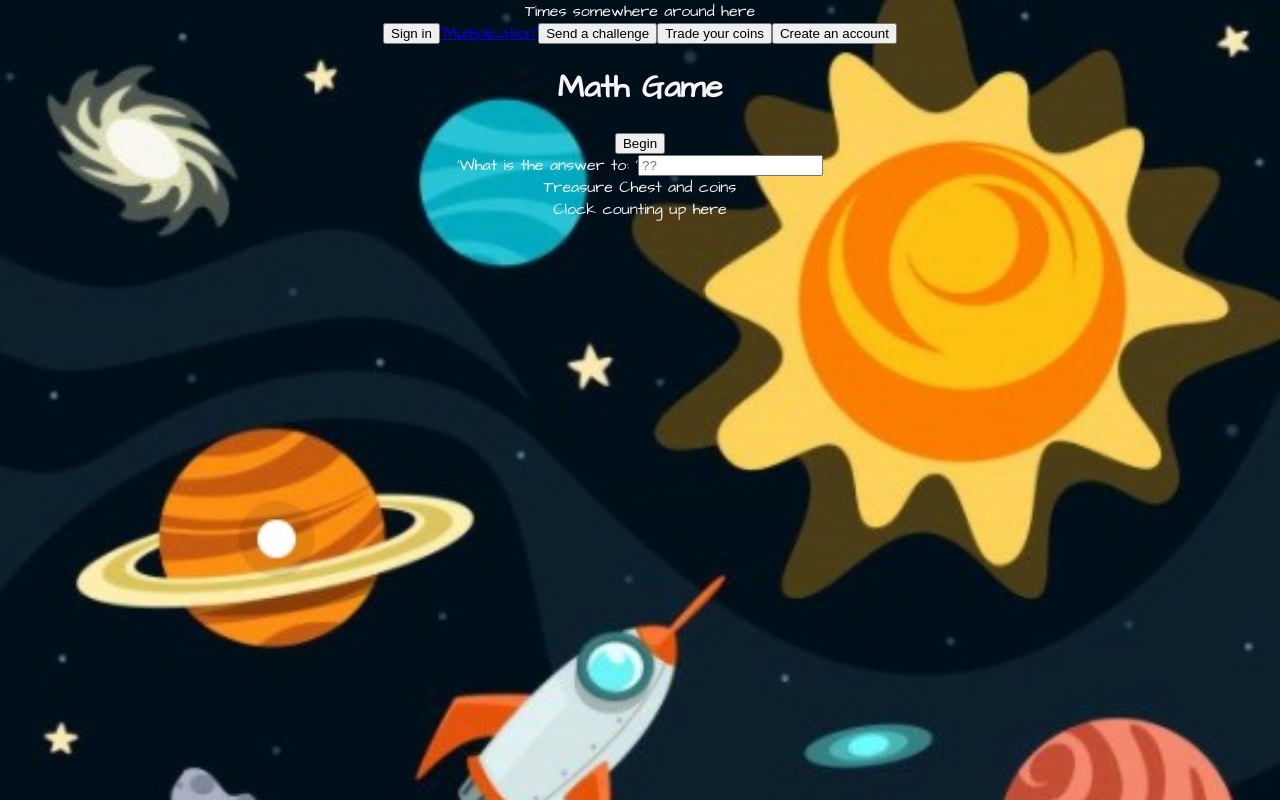
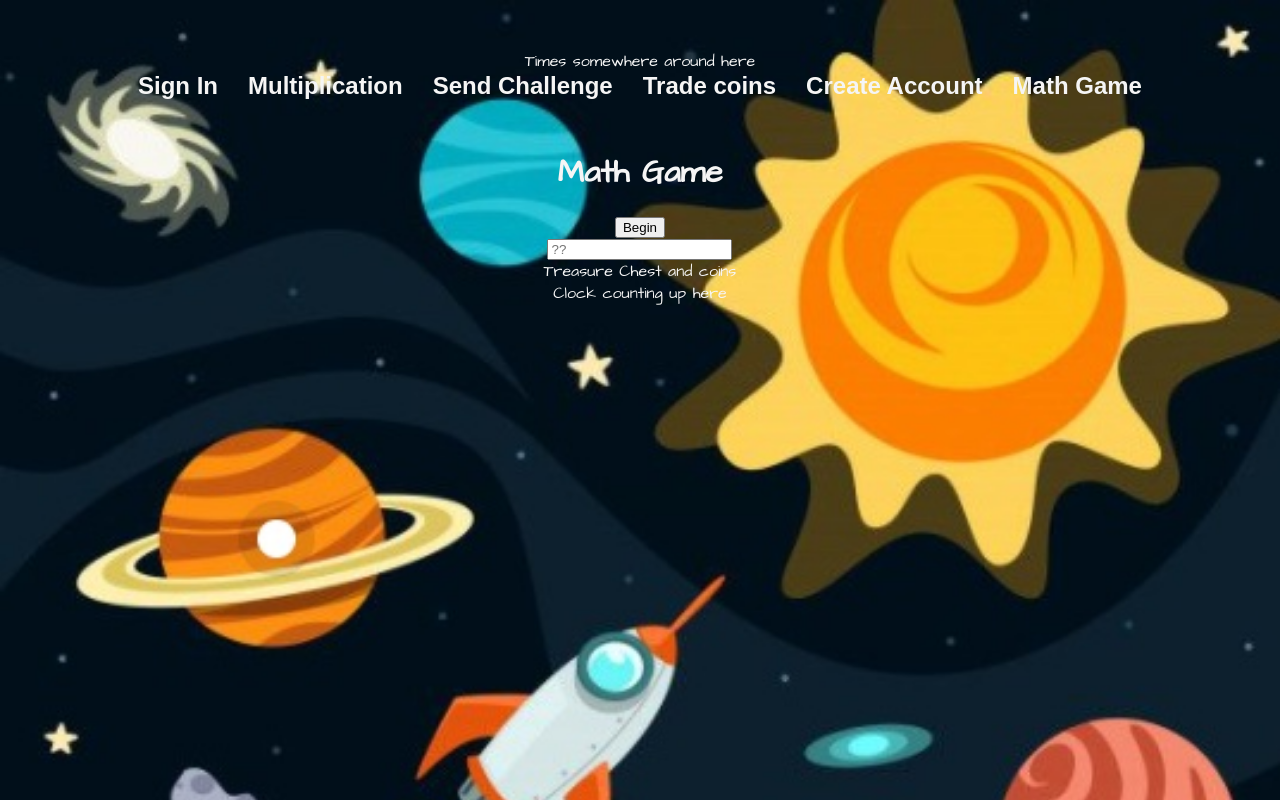
Before and after one commit to MaiteArp/pinnacle-frontend, a React (Create React App) app: page / in a window 1280 px wide. Built offline with nearby package versions, Linux system fonts and the light colour scheme.

Commit message:
adds charts and component to display question

```diff
--- a/src/App.css
+++ b/src/App.css
@@ -1,5 +1,5 @@
 
-@import url('https://fonts.googleapis.com/css2?family=Architects+Daughter&display=swap');
+/* @import url('https://fonts.googleapis.com/css2?family=Architects+Daughter&display=swap');
 
 
 .App {
@@ -23,4 +23,4 @@ body {
 h1 {
   font-family: 'Architects Daughter';
   color: whitesmoke;
-}
+} */
--- a/src/Pages/Challenge.tsx
+++ b/src/Pages/Challenge.tsx
@@ -1,3 +1,28 @@
-//something here too
 import * as React from 'react';
-import { Link, RouteComponentProps } from 'react-router-dom';
+import { RouteComponentProps, withRouter } from 'react-router';
+import { Link } from 'react-router-dom';
+
+//import Title from '~/Components/Title'; // what would this be?
+
+interface Props extends RouteComponentProps {}
+
+const Challenge = ({ history }: Props) => {
+    return (
+    <div>
+        <nav>
+        <Link to="/SignIn">Sign in</Link>
+        <Link to="/Multiplication">Multiplication</Link>
+        <Link to="Challenge">Challenge</Link>
+        <Link to="/TradeCoins">Trade coins</Link>
+        <Link to="/CreateAccount">Create account</Link>
+        <Link to='/'>Math Game</Link>
+        </nav>
+
+        <div>
+            Send a challenge button with input field for recepient
+        </div>
+    </div> //I want this to be buttons
+    );
+};
+
+export default Challenge;
--- a/src/Pages/CreateAccount.tsx
+++ b/src/Pages/CreateAccount.tsx
@@ -1,2 +1,28 @@
 import * as React from 'react';
-import { Link, RouteComponentProps } from 'react-router-dom';
+import { RouteComponentProps, withRouter } from 'react-router';
+import { Link } from 'react-router-dom';
+
+//import Title from '~/Components/Title'; // what would this be?
+
+interface Props extends RouteComponentProps {}
+
+const CreateAccount = ({ history }: Props) => {
+    return (
+    <div>
+        <nav>
+        <Link to="/SignIn">Sign in</Link>
+        <Link to="/Multiplication">Multiplication</Link>
+        <Link to="/Challenge">Challenge</Link>
+        <Link to="/TradeCoins">Trade coins</Link>
+        <Link to="CreateAccount">Create account</Link>
+        <Link to='/'>Math Game</Link>
+        </nav>
+
+        <div>
+            Creating an account fields
+        </div>
+    </div> //I want this to be buttons
+    );
+};
+
+export default CreateAccount;
--- a/src/Pages/Home.tsx
+++ b/src/Pages/Home.tsx
@@ -2,12 +2,11 @@ import React, { KeyboardEvent, useState } from 'react';
 import { RouteComponentProps, withRouter } from 'react-router';
 import { Link } from 'react-router-dom';
 
+import Question from "../components/Question"
 import BestTime from "../components/BestTime"
-import Question from "../components/Question"
 import Treasure from "../components/Treasure"
 import Clock from "../components/Clock"
 
-//import Title from '~/Components/Title'; // what would this be?
 
 interface Props extends RouteComponentProps {}
 
@@ -15,20 +14,6 @@ const QUESTION_TOTAL = 10;
 
 
 const Home = ({ history }: Props) => {
-  const startGame = () => {
-    setLoading(true);
-    setGameOver(false);
-    newQuestion();
-  };
-
-  const newQuestion = () => {
-    let multipleA = Math.floor(Math.random() * (12 + 1));//random integer from 0 to 12
-    let multipleB = Math.floor(Math.random() * (12 + 1));// random integer from 0 to 12
-    let correctAnswer = multipleA * multipleB
-    console.log('this is the correct answer', correctAnswer);
-    setAnswer(correctAnswer) // I was missing this part that overrides the intial value
-  };//function to randomize numbers and multiply them
-
 
     const [loading, setLoading] = useState(false);// not sure I need this ...
     const [answer, setAnswer] = useState(0); // answer is the answer to the multiplication question ...
@@ -36,36 +21,62 @@ const Home = ({ history }: Props) => {
     const [userAnswer, setUserAnswers] = useState(0);
     const [coins, setCoins] = useState(0);
     const [gameOver, setGameOver] = useState(true);
-  const [multipleA, setMultipleA] = useState();// need one for each number so we can show it
-  const [multipleB, setMultipleB] = useState();
+    const [multipleA, setMultipleA] = useState(0);// need one for each number so we can show it
+    const [multipleB, setMultipleB] = useState(0);
+    const [finalAnswer, setFinalAnswer] = useState(false);
+    const [hasResponse, setHasResponse] = useState(false);
+
+    const startGame = () => {
+        setLoading(true);
+        setGameOver(false);
+        newQuestion();
+    };
+
+    //function to randomize numbers and multiply them
+    const newQuestion = () => {
+        let multipleA:number = Math.floor(Math.random() * (12 + 1));//random integer from 0 to 12
+        let multipleB:number = Math.floor(Math.random() * (12 + 1));// random integer from 0 to 12
+        let correctAnswer = multipleA * multipleB
+        console.log('this is the correct answer', correctAnswer);
+        setMultipleA(multipleA);
+        setMultipleB(multipleB);
+        setAnswer(correctAnswer); // I was missing this part that overrides the intial value
+    };
+
+
+    // had state here before
 
 
     //useEffect bits?
     const handleSubmit = (e: KeyboardEvent<HTMLInputElement>) => {
-    //console.log('answer', answer)
         if (e.code === "Enter" || e.code === "NumpadEnter") {
             e.preventDefault();
             console.log('we are submitting something');
             let data = e.currentTarget.value;
             checkAnswer(Number(data));
+            let hasResponse = true;
+            setHasResponse(hasResponse);
             console.log('the number I typed' , e.currentTarget.value);
-      e.currentTarget.value = ""; //input re-sets to '??'
+            e.currentTarget.value = ""; //makes input re-set to '??'
         }
     };
 
     const checkAnswer = (userAnswer: number) => {
         //answer comes from state
+        let finalAnswer = false;
         if (answer === userAnswer) {
-      console.log("yay! correct answer");
+            finalAnswer = true;
+
             setUserAnswers(userAnswer + 1);
             setCoins(coins + 10); //updates coins
             nextQuestion(); // adds one to the set of ten questions
-      newQuestion(); // call func to make a new question
+            newQuestion(); // calls function to make a new question
         } else {
-      console.log("try again");
+
             setUserAnswers(userAnswer + 1);
         }
-    console.log('answer', answer, 'and user answer', userAnswer)
+        setFinalAnswer(finalAnswer);
+
     }; //if input equals answer. Great!-(QUESTION_TOTAL);
 
 
@@ -88,12 +99,13 @@ const Home = ({ history }: Props) => {
                     Times somewhere around here
                 </div>
 
-          <nav>
-            <button> Sign in </button>
-            <Link to='/Multiplication'>"Multiplication"</Link>
-            <button>Send a challenge</button>
-            <button>Trade your coins</button>
-            <button>Create an account</button>
+                <nav className='pages'>
+                    <Link to='/SignIn'>Sign In</Link>
+                    <Link to='/Multiplication'>Multiplication</Link>
+                    <Link to='/Challenge'>Send Challenge</Link>
+                    <Link to='/TradeCoins'>Trade coins</Link>
+                    <Link to='/CreateAccount'>Create Account</Link>
+                    <Link to='/'>Math Game</Link>
                 </nav>
             </div>
         </header>
@@ -107,7 +119,7 @@ const Home = ({ history }: Props) => {
             ) : null}
 
             <section>
-            'What is the answer to: '
+                {!gameOver ? ( <Question multipleA={multipleA} multipleB={multipleB} finalAnswer={finalAnswer} hasResponse={hasResponse}/> ) : null}
                 <input type="text" placeholder="??" onKeyPress={handleSubmit}/>
             </section>
 
--- a/src/Pages/Multiplication.tsx
+++ b/src/Pages/Multiplication.tsx
@@ -1,17 +1,34 @@
 import * as React from 'react';
 import { RouteComponentProps, withRouter } from 'react-router';
 import { Link } from 'react-router-dom';
+import * as pic from '../images/multiplication-chart-1-12.jpg';
 
-//import Title from '~/Components/Title'; // what would this be?
 
 interface Props extends RouteComponentProps {}
 
 const Multiplication = ({ history }: Props) => {
+    const chart = pic.default;
+    const showChart = ()=> {
+        return <img src={chart} alt="multiplication tables" id='tables'/>
+    };
+
     return (
     <div>
-        <Link to="/SignIn">Sign in</Link>
-        <Link to="Multiplication">Multiplication</Link>
-    </div> //I want this to be buttons
+        <header>
+            <nav>
+            <Link to="/SignIn">Sign in</Link>
+            <Link to="Multiplication">Multiplication</Link>
+            <Link to="/Challenge">Challenge</Link>
+            <Link to="/TradeCoins">Trade coins</Link>
+            <Link to="/CreateAccount">Create account</Link>
+            <Link to='/'>Math Game</Link>
+            </nav>
+        </header>
+        <main>
+            { showChart() }
+        </main>
+    </div> //I want this to be buttons?
+
     );
 };
 
--- a/src/Pages/SignIn.tsx
+++ b/src/Pages/SignIn.tsx
@@ -9,9 +9,19 @@ interface Props extends RouteComponentProps {}
 const SignIn = ({ history }: Props) => {
     return (
     <div>
-        <Link to="/SignIn">Sign in</Link>
+        <nav>
+        <Link to="SignIn">Sign in</Link>
         <Link to="/Multiplication">Multiplication</Link>
-    </div> //I want this to be buttons
+        <Link to="/Challenge">Challenge</Link>
+        <Link to="/TradeCoins">Trade coins</Link>
+        <Link to="/CreateAccount">Create account</Link>
+        <Link to='/'>Math Game</Link>
+        </nav>
+
+        <div>
+            Stuff to log in to your account
+        </div>
+    </div> //I want this to be buttons?
     );
 };
 
--- a/src/Pages/TradeCoins.tsx
+++ b/src/Pages/TradeCoins.tsx
@@ -1,2 +1,28 @@
 import * as React from 'react';
-import { Link, RouteComponentProps } from 'react-router-dom';
+import { RouteComponentProps, withRouter } from 'react-router';
+import { Link } from 'react-router-dom';
+
+//import Title from '~/Components/Title'; // what would this be?
+
+interface Props extends RouteComponentProps {}
+
+const TradeCoins = ({ history }: Props) => {
+    return (
+    <div>
+        <nav>
+        <Link to="/SignIn">Sign in</Link>
+        <Link to="/Multiplication">Multiplication</Link>
+        <Link to="/Challenge">Challenge</Link>
+        <Link to="TradeCoins">Trade coins</Link>
+        <Link to="/CreateAccount">Create account</Link>
+        <Link to='/'>Math Game</Link>
+        </nav>
+
+        <div>
+            This should display a few pictures with toggle buttons underneath and coins necessary next to them
+        </div>
+    </div> //I want this to be buttons
+    );
+};
+
+export default TradeCoins;
--- a/src/Router.tsx
+++ b/src/Router.tsx
@@ -4,14 +4,20 @@ import { BrowserRouter, Route, Switch, Redirect } from 'react-router-dom';
 
 import Multiplication from './Pages/Multiplication';
 import SignIn from './Pages/SignIn';
+import Challenge from './Pages/Challenge';
+import TradeCoins from './Pages/TradeCoins';
+import CreateAccount from './Pages/CreateAccount';
 import Home from './Pages/Home';
 
 const Router = () => {
     return (
         <BrowserRouter>
             <Switch>
+            <Route path="/SignIn" component={SignIn} />
             <Route path="/Multiplication" component={Multiplication} />
-            <Route path="/SignIn" component={SignIn} />
+            <Route path="/Challenge" component={Challenge} />
+            <Route path="/TradeCoins" component={TradeCoins} />
+            <Route path="/CreateAccount" component={CreateAccount} />
             <Route path="/" component={Home} />
             </Switch>
         </BrowserRouter>
--- /dev/null
+++ b/src/styles.css
@@ -0,0 +1,43 @@
+@import url('https://fonts.googleapis.com/css2?family=Architects+Daughter&display=swap');
+
+
+.App {
+    text-align: center;
+    }
+
+html {
+    height: 100%;
+    }
+
+a {
+    font-family: fantasy;
+    color: whitesmoke;
+    font-size: 1.5em;
+    font-weight: bolder;
+    text-decoration: none;
+    padding: 15px;
+    }
+
+body {
+    background-image: url("./images/spacepic.jpg");
+    background-size: cover;
+    margin: 0;
+    padding: 0 20px;
+    display: flex;
+    justify-content: center;
+    font-family: 'Architects Daughter';
+    color: whitesmoke;
+    }
+
+header {
+    margin: 50px;
+}
+
+h1 {
+    font-family: 'Architects Daughter';
+    color: whitesmoke;
+    }
+
+#tables {
+    height: 800px;
+}
```
Also changed, not shown: src/App.tsx (+3 -125 lines), src/components/Question.tsx (+15 -10 lines), src/images/multiplication-chart-1-12.jpg (added). Lines whose indentation alone changed are shown as unchanged.
